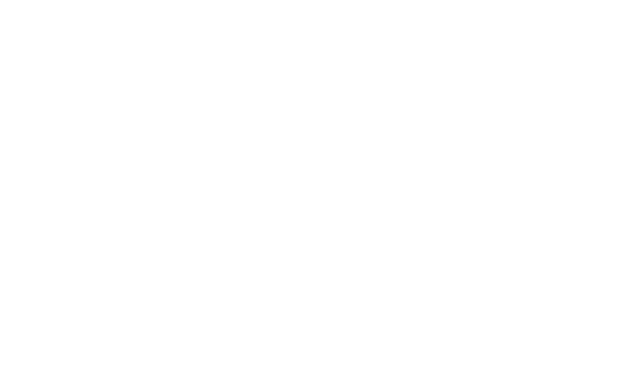
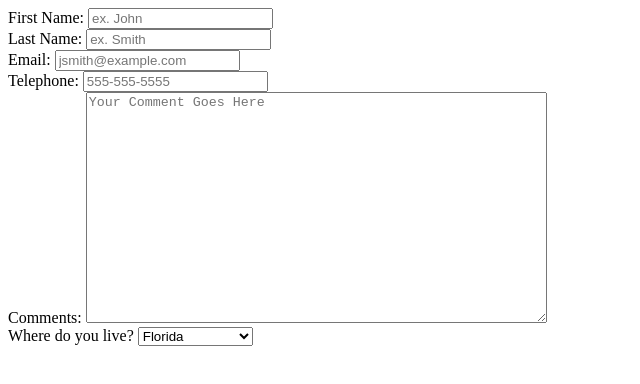
Before and after one commit to bdapuzzo/assignment5, a plain HTML site: page index.html in a window 1280 px wide. Shown: the whole page, without its empty margins (0-640 px from the left). Drawn offline with Linux system fonts and the light colour scheme.

Commit message:
coding forms

```diff
--- a/index.html
+++ b/index.html
@@ -1,17 +1,54 @@
 <!DOCTYPE html>
-  <html>
+  <html lang="en">
+    <head>
+      <title>Contact Me</title>
 
-    <head>
-      <title>
+      <meta charset="utf-8" />
 
-        <meta>
+      <!-- CSS -->
+      <link rel="stylesheet" href="css/style.css" />
 
-        <body>
+      </head>
+
+      <body>
+        <form name="firstform" method="POST" action="">
+          <div class="first-name">
+            <label for="firstname" class="label_input_wrap">First Name:</label>
+            <input type="text" name="firstname" id="firstname" placeholder="ex. John"/>
+          </div>
+
+          <div class="last-name">
+            <label for="lastname" class="label_input_wrap">Last Name:</label>
+            <input type="text" name="lastname" id="lastname" placeholder="ex. Smith"/>
+          </div>
+
+          <div class="email">
+            <label for="email" class="label_input_wrap">Email:</label>
+            <input type="email" name="email" id="email" placeholder="jsmith@example.com"/>
+
+          <div class="telephone">
+            <label for="telephone" class="label_input_wrap">Telephone:</label>
+            <input type="tel" name="telephone" id="telephone" placeholder="555-555-5555" />
+          </div>
+
+          <div class="comments">
+            <label for="comments" class="label_input_wrap">Comments: </label>
+            <textarea name="comments" id="comments" cols="55" rows="15" placeholder="Your Comment Goes Here"></textarea>
+          </div>
 
 
+          <div class="dropdown">
+            <label for="state" class="label_input_wrap">Where do you live?</label>
+            <select name="state" id="state">
+              <option value="FL">Florida</option>
+              <option value="NY">New York</option>
+              <option value="DC">Washington DC</option>
+            </select>
+            </div>
+        </form>
 
 
-        </body>
+      </body>
 
 
   </html>
```
